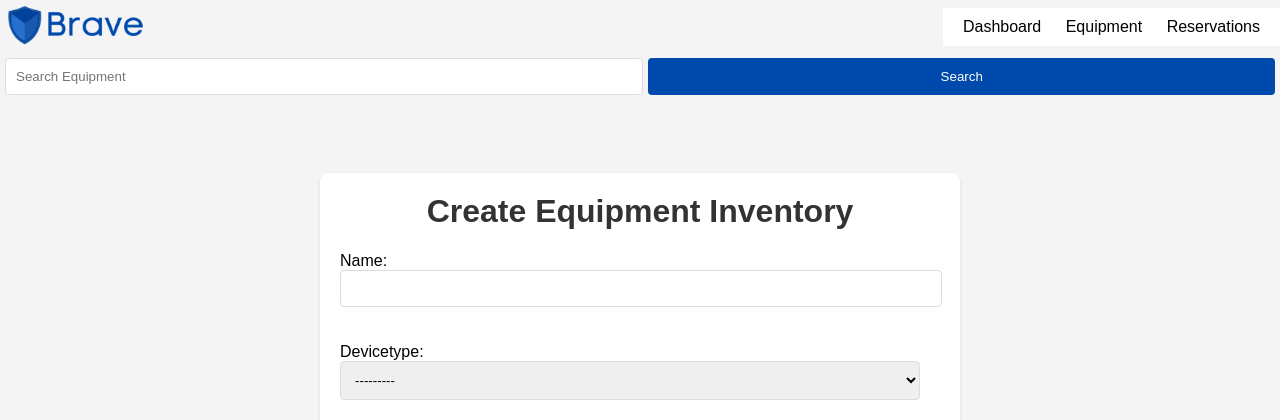
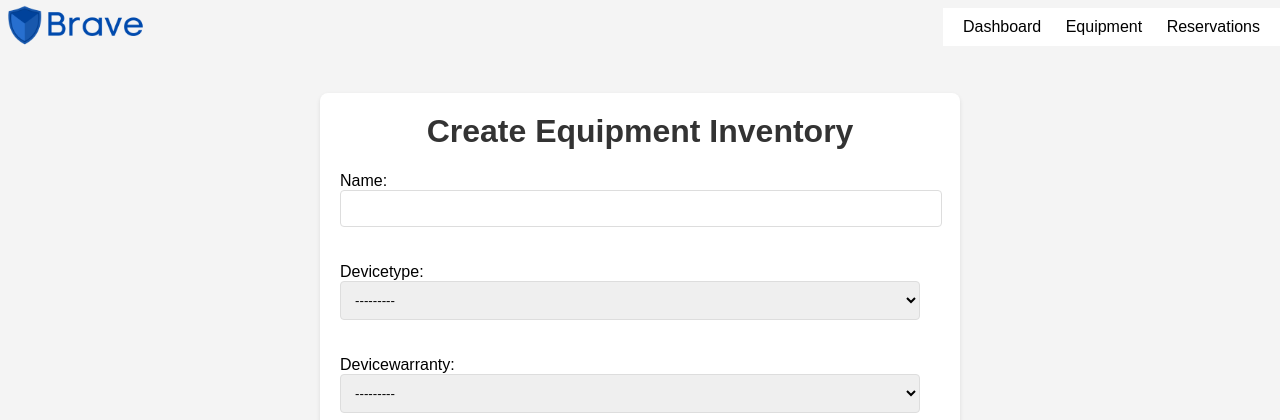
Before and after one commit to anetaolszak/equipmentinventory, a Django app: page /createitem/ in a window 1280 px wide. Shown: the top 420 px of the page. Run offline with Django 5.2, Linux system fonts and the light colour scheme; data comes from the database, SQL or seed files in the repository.

Commit message:
reservations test

```diff
--- a/equipmentinventory/templates/main.html
+++ b/equipmentinventory/templates/main.html
@@ -1,35 +1,6 @@
 <!DOCTYPE html>
 <html lang="en">
   <head>
-
-    <style>
-      .search-bar {
-        display: flex;
-        align-items: center;
-        margin-top: 5px;
-      }
-
-      .search-form {
-        display: flex;
-        flex-grow: 1;
-      }
-
-      .form-control {
-        flex-grow: 1;
-        margin-right: 5px;
-        margin-left: 5px;
-      }
-
-      .btn {
-        background-color: #004aad;
-        height: auto;
-        padding: 5px 10px;
-        margin-right: 5px;
-        border: none;
-        color:white;
-      }
-    </style>
-
 
     <meta charset="UTF-8" />
     <meta name="viewport" content="width=device-width, initial-scale=1.0" />
@@ -39,14 +10,6 @@
     {% include 'navbar.html'%}
     <!-- inheritance navbar to all pages -->
 
-    <div class="search-bar">
-      <form action="" class="search-form">
-        <input type="text" name="searchEquipment" class="form-control" placeholder="Search Equipment">
-        <button type="submit" class="btn btn-primary">Search</button>
-      </form>
-    </div>
-<br/>
-
     {% block content %} {% endblock content %}
   </body>
 </html>
```
